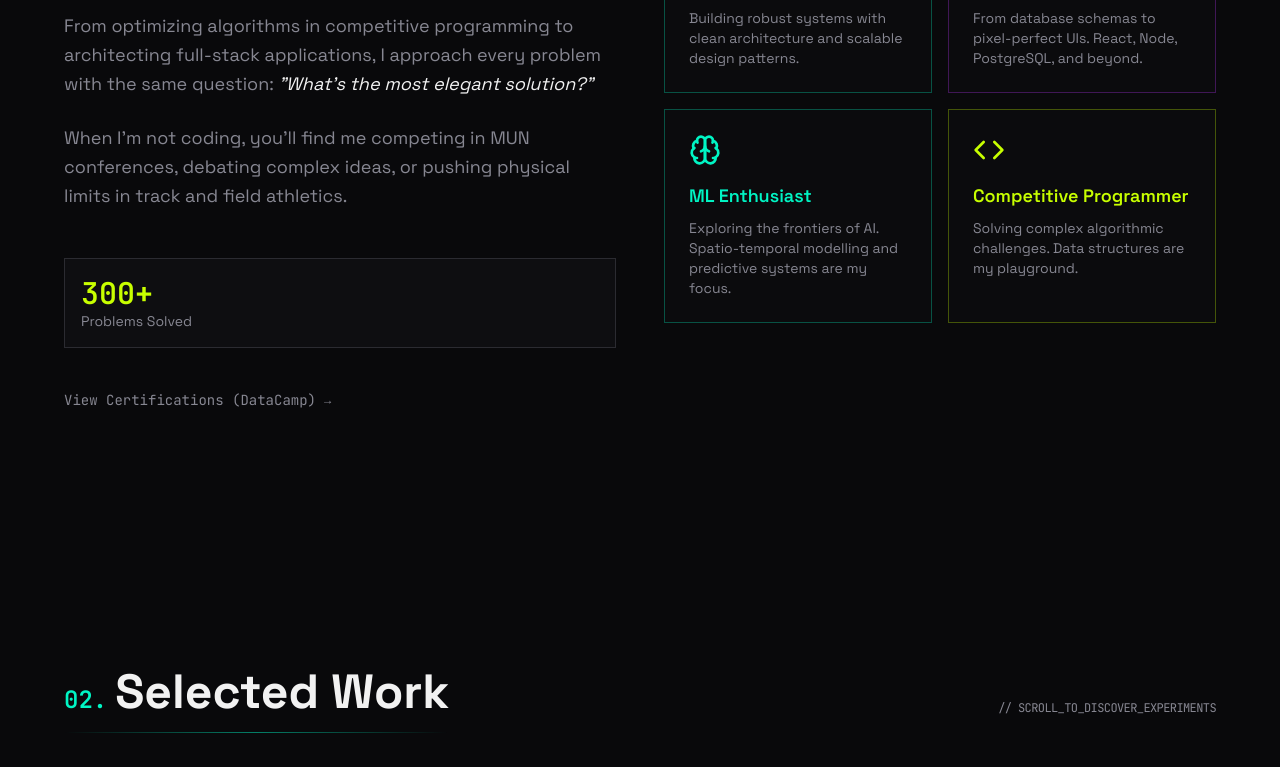
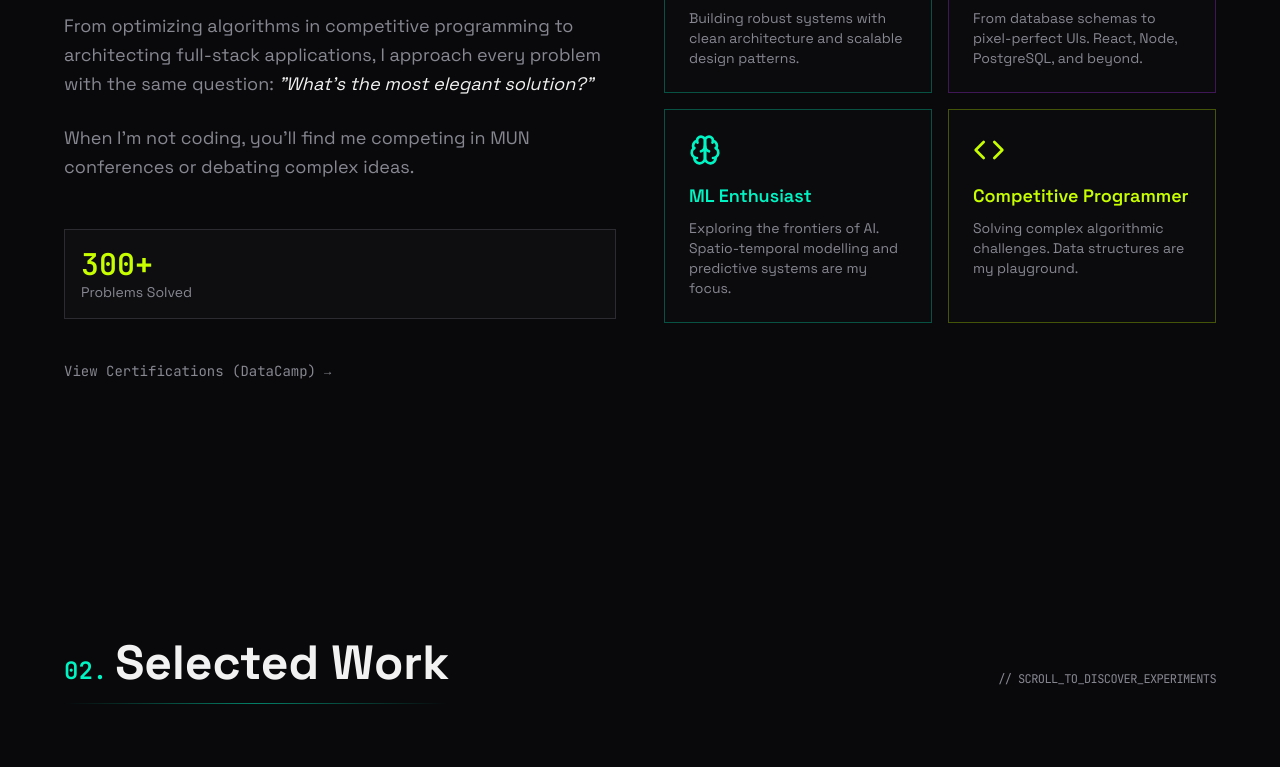
Before and after one commit to SamisDone/SS-Portfolio, a React (Vite) app: page / in a window 1280 px wide. Shown: the part 1380-2147 px from the top of the page. Built offline with nearby package versions, Linux system fonts and the light colour scheme; the HTML template or start-up script is replaced by a standard one.

Commit message:
Remove sports-related content from About and Experience sections

```diff
--- a/src/components/sections/About.tsx
+++ b/src/components/sections/About.tsx
@@ -76,8 +76,7 @@ export function About() {
               I approach every problem with the same question: <span className="text-foreground italic">"What's the most elegant solution?"</span>
             </p>
             <p className="text-lg text-muted-foreground leading-relaxed">
-              When I'm not coding, you'll find me competing in MUN conferences, debating complex ideas,
-              or pushing physical limits in track and field athletics.
+              When I'm not coding, you'll find me competing in MUN conferences or debating complex ideas.
             </p>
 
             {/* Quick Stats */}
--- a/src/components/sections/Experience.tsx
+++ b/src/components/sections/Experience.tsx
@@ -1,6 +1,6 @@
 import { motion, useInView, useScroll, useTransform } from 'framer-motion'
 import { useRef } from 'react'
-import { GraduationCap, Trophy, Users, Mic2, Target } from 'lucide-react'
+import { GraduationCap, Trophy, Users, Mic2 } from 'lucide-react'
 import { SectionHeader } from '../ui/SectionHeader'
 
 const education = [
@@ -48,14 +48,6 @@ const activities = [
     period: '2023 – Present',
     description: 'Parliamentary debates enhancing analytical thinking and logical reasoning. Clear communication of complex ideas.',
     accent: 'violet',
-  },
-  {
-    icon: Target,
-    title: 'Track & Field Athletics',
-    role: 'Competitive Athlete',
-    period: '2023 – Present',
-    description: 'Shot Put, Discus Throw, and Javelin Throw at inter-departmental level. Physical discipline and mental focus.',
-    accent: 'blood',
   },
 ]
 
```
